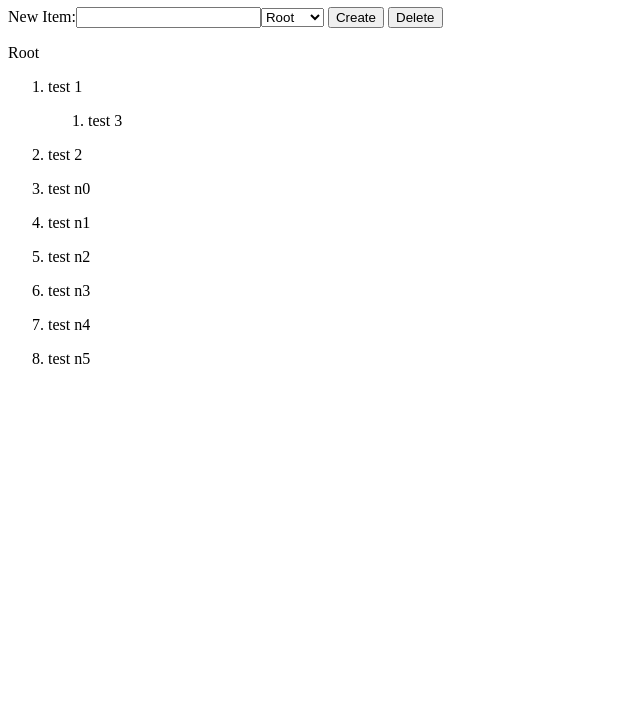
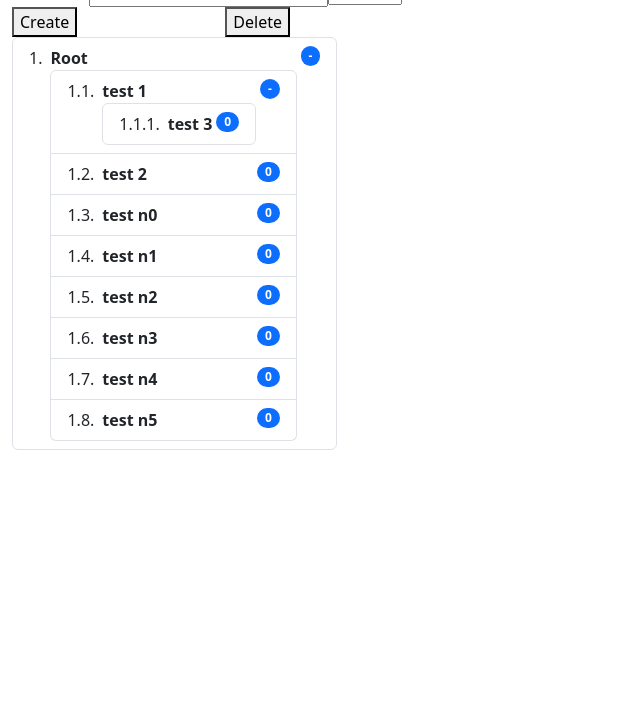
Before and after one commit to Gibado/GoalHierarchy, a plain HTML site: page index.html in a window 1280 px wide. Shown: the part 73-800 px from the top of the page, without its empty margins (0-640 px from the left). Drawn offline with nearby package versions, Linux system fonts and the light colour scheme.

Commit message:
Phase 2 (#2) (#3)
* Added Bootstrap to the UI
- to display addition information for each item

* Converted to using a template for generating new items

* Can now organize items via drag and drop

---------

Co-authored-by: Tyler Studanski <Tyler.Studanski@MSPMAC.ORG>

```diff
--- a/index.html
+++ b/index.html
@@ -2,22 +2,57 @@
 <html>
 
 <head>
+    <meta charset="utf-8">
+    <meta name="viewport" content="width=device-width, initial-scale=1">
     <title>Goal Hierarchy</title>
+    <link href="https://cdn.jsdelivr.net/npm/bootstrap@5.3.1/dist/css/bootstrap.min.css" rel="stylesheet" integrity="sha384-4bw+/aepP/YC94hEpVNVgiZdgIC5+VKNBQNGCHeKRQN+PtmoHDEXuppvnDJzQIu9" crossorigin="anonymous">
 </head>
 
 <body>
-    <h1>Goal Hierarchy</h1>
-    <div id="new-item">
-        <span>New Item:</span><input id="item-text" type="text"><select name="parentGoal" id="goal-select"></select>
-        <button id="create-button" type="button">Create</button>
-        <button id="delete-button" type="button">Delete</button>
+    <nav class="navbar bg-body-tertiary">
+        <div class="container-fluid">
+            <span class="navbar-brand mb-0 h1">Goal Hierarchy</span>
+        </div>
+    </nav>
+    <div class="container-fluid">
+        <div class="row">
+            <div class="col-4">
+                <span>New Item:</span><input id="item-text" type="text"><select name="parentGoal" id="goal-select"></select>
+            </div>
+        </div>
+        <div class="row">
+            <div class="col-2">
+                <button id="create-button" type="button">Create</button>
+            </div>
+            <div class="col-2">
+                <button id="delete-button" type="button">Delete</button>
+            </div>
+        </div>
+        <div class="row">
+            <div class="col-auto">
+                <ol id="display-list" class="list-group list-group-numbered"></ol>
+            </div>
+        </div>
     </div>
-    <div id="display"></div>
 
+    <div id="templates" hidden>
+        <li id='itemTemplate' class="list-group-item d-flex justify-content-between align-items-start">
+            <div class="ms-2 me-auto">
+                <div class="fw-bold title" ondrop="hController.dropEvent(event)" ondragover="allowDrop(event)" draggable="true" ondragstart="drag(event)">Title</div>
+                <ol class="list-group list-group-numbered item-list"></ol>
+            </div>
+            &nbsp;
+            <span class="badge bg-primary rounded-pill priority">-</span>
+        </li>
+    </div>
+
+    <!-- Run scripts after loading -->
+    <script src="scripts/utils.js"></script>
     <script src="scripts/model.js"></script>
     <script src="scripts/controller.js"></script>
+    <script src="https://cdn.jsdelivr.net/npm/bootstrap@5.3.1/dist/js/bootstrap.bundle.min.js" integrity="sha384-HwwvtgBNo3bZJJLYd8oVXjrBZt8cqVSpeBNS5n7C8IVInixGAoxmnlMuBnhbgrkm" crossorigin="anonymous"></script>
+    <!-- Remove before merging -->
     <script src="scripts/test.js"></script>
-    <!-- Remove before merging -->
 </body>
 
 </html>
--- a/scripts/controller.js
+++ b/scripts/controller.js
@@ -3,7 +3,7 @@ class HierarchyController {
         this.model = model;
     }
     updateDisplay() {
-        var display = document.getElementById("display");
+        var display = document.getElementById("display-list");
         // Clear existing
         while (display.children.length > 0) {
             display.children[0].remove();
@@ -14,25 +14,32 @@ class HierarchyController {
         this.updateSelect();
     }
     createDisplay(node) {
-        var div = document.createElement("div");
-        div.className = "action-item"
-        var title = document.createElement("p");
-        title.textContent = node.data.toString();
-        div.append(title);
+        var li = document.getElementById('itemTemplate').cloneNode(true);
+        li.id = node.data.id;
+        var type = node.type();
+        li.className += ' ' + type;
 
-        var self = this;
-        if (node.children.length > 0) {
-            div.className = "goal"
-            var list = document.createElement("ol");
+        var title = li.getElementsByClassName('title')[0];
+        title.textContent = node.data.title;
+        title.id = node.data.id;
+
+        if (TypeEnum.GOAL == type) {
+            var ol = li.getElementsByClassName('item-list')[0];
+            var self = this;
             node.children.forEach(function(childNode) {
-                var item = document.createElement('li');
-                item.append(self.createDisplay(childNode));
-                list.append(item);
-            })
-            div.append(list);
+                ol.append(self.createDisplay(childNode));
+            });
         }
 
-        return div;
+        var priority = li.getElementsByClassName('priority')[0];
+
+        var pillValue = node.data.priority;
+        if (pillValue == undefined) {
+            pillValue = 0;
+        }
+        priority.textContent = pillValue.toString();
+
+        return li;
     }
     updateSelect() {
         var select = document.getElementById('goal-select');
@@ -54,6 +61,17 @@ class HierarchyController {
     }
     deleteItem(itemId) {
         hModel.deleteItem(itemId);
+        this.updateDisplay();
+    }
+    changeParent(itemId, newParentId) {
+        hModel.moveItem(itemId, newParentId);
+    }
+    dropEvent(ev) {
+        ev.preventDefault();
+        var targetId = ev.dataTransfer.getData("targetId");
+        var landingId = ev.target.id;
+        console.debug('Dropping: ' + targetId + ' on: ' + landingId);
+        this.changeParent(targetId, landingId);
         this.updateDisplay();
     }
 }
--- a/scripts/model.js
+++ b/scripts/model.js
@@ -17,6 +17,11 @@ class HierarchyModel {
         }
         item.delete();
     }
+    moveItem(itemId, newParentId) {
+        var item = this.findItemById(itemId);
+        var newParent = this.findItemById(newParentId);
+        item.changeParent(newParent);
+    }
     getItemList() {
         return this.root.listWide();
     }
@@ -32,8 +37,8 @@ class HierarchyModel {
 
 // Data structures
 const TypeEnum = {
-    GOAL: 1,
-    ACTION_ITEM: 2
+    GOAL: 'GOAL',
+    ACTION_ITEM: 'ACTION_ITEM'
 }
 class GoalItem {
     constructor(title, priority) {
@@ -83,6 +88,14 @@ class LinkedNode {
     addChild(node) {
         this.children.push(node);
     }
+    changeParent(newParent) {
+        if (this.parent != undefined && this.parent != null) {
+            // remove self from parent
+            this.parent.children = this.parent.children.filter(child => !child.equals(this));
+        }
+        newParent.addChild(this);
+        this.parent = newParent;
+    }
     listDeep() {
         if (this.children.length == 0) {
             return [this];
--- /dev/null
+++ b/scripts/utils.js
@@ -0,0 +1,8 @@
+/// Generic utility functions
+function allowDrop(ev) {
+    ev.preventDefault();
+}
+
+function drag(ev) {
+    ev.dataTransfer.setData("targetId", ev.target.id);
+}
```
Also changed, not shown: 1 other file.
